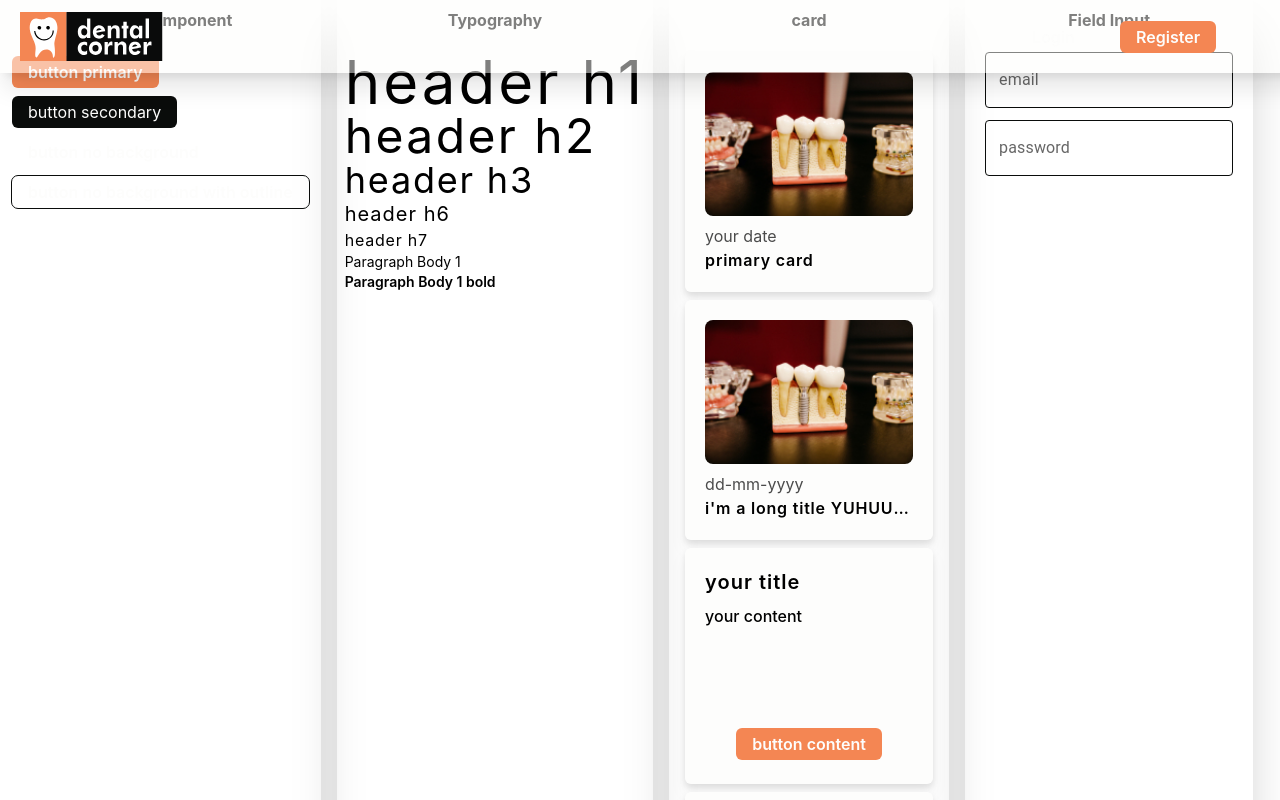
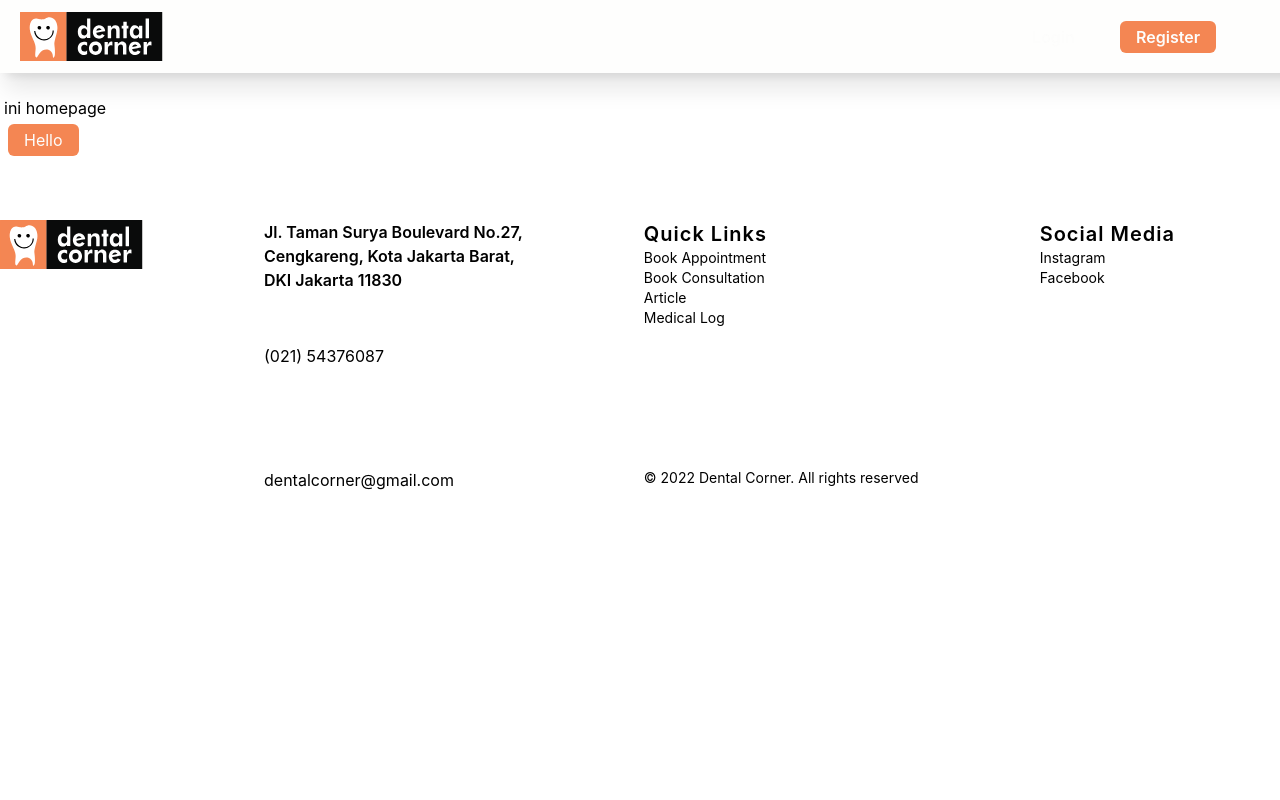
Before and after one commit to alirafli/dental-corner-v2, a React (Vite) app: page / in a window 1280 px wide. Shown: the top 800 px of the page. Built offline with nearby package versions, Linux system fonts and the light colour scheme.

Commit message:
ali [ADD] route path

```diff
--- a/src/App.jsx
+++ b/src/App.jsx
@@ -1,7 +1,7 @@
-import Component from "./test/Component"
+import RouterConfig from "./navigation/RouterConfig";
 
 function App() {
-  return <Component />;
+  return <RouterConfig />;
 }
 
 export default App;
--- a/src/components/Navbar/index.jsx
+++ b/src/components/Navbar/index.jsx
@@ -1,10 +1,12 @@
 import React from "react";
-import { Paragraph, Button } from "../";
+import { Outlet } from "react-router-dom";
+import { Paragraph, Button, Footer } from "../";
 import LOGO from "../../assets/img/logo.svg";
 
 const Navbar = () => {
   return (
-    <div className="fixed min-w-monitor bg-white/50 shadow-xl  z-10 px-5 py-3 top-0">
+    <div>
+      <div className="fixed min-w-monitor bg-white/50 shadow-xl  z-10 px-5 py-3 top-0">
       <div className="flex items-center justify-between w-screen">
         <img src={LOGO} alt="logo" />
         {/* <div className="flex mr-36 w-96 justify-between">
@@ -32,6 +34,9 @@ const Navbar = () => {
         </div>
       </div>
     </div>
+    <Outlet />
+    <Footer />
+    </div>
   );
 };
 
--- /dev/null
+++ b/src/navigation/Path.jsx
@@ -0,0 +1,7 @@
+export const HOME = "/";
+export const LOGIN = "/login";
+export const REGISTER = "/register";
+export const ARTICLE = "/article";
+export const BOOKING = "/booking";
+export const MEDICALLOG = "/medical-log";
+export const COMPONENTS = "/components";
--- /dev/null
+++ b/src/navigation/RouterConfig.jsx
@@ -0,0 +1,33 @@
+import React from "react";
+import { Routes, Route } from "react-router-dom";
+
+//path
+import { HOME, LOGIN, REGISTER, ARTICLE, BOOKING, MEDICALLOG, COMPONENTS } from "./Path";
+
+//pages
+import HomePage from "../pages/HomePage";
+import LoginPage from "../pages/LoginPage";
+import RegisterPage from "../pages/RegisterPage";
+import Navbar from "../components/Navbar";
+import Article from "../pages/Article";
+import MedicalLog from "../pages/MedicalLog";
+import Booking from "../pages/Booking";
+import Component from "../test/Component";
+
+const RouterConfig = () => {
+  return (
+    <Routes>
+      <Route exact path={LOGIN} element={<LoginPage />} />
+      <Route exact path={REGISTER} element={<RegisterPage />} />
+      <Route element={<Navbar />}>
+      <Route exact path={COMPONENTS} element={<Component />} />
+        <Route exact path={HOME} element={<HomePage />} />
+        <Route exact path={ARTICLE} element={<Article />} />
+        <Route exact path={MEDICALLOG} element={<MedicalLog />} />
+        <Route exact path={BOOKING} element={<Booking />} />
+      </Route>
+    </Routes>
+  );
+};
+
+export default RouterConfig;
--- a/src/pages/Article/index.jsx
+++ b/src/pages/Article/index.jsx
@@ -0,0 +1,9 @@
+import React from 'react'
+
+const Article = () => {
+  return (
+    <div className='mt-24 ml-1 mb-5'>ini artikel</div>
+  )
+}
+
+export default Article
--- a/src/pages/Booking/index.jsx
+++ b/src/pages/Booking/index.jsx
@@ -0,0 +1,9 @@
+import React from 'react'
+
+const Booking = () => {
+  return (
+    <div className='mt-24 ml-1 mb-5'>ini booking</div>
+  )
+}
+
+export default Booking
--- a/src/pages/Homepage/index.jsx
+++ b/src/pages/Homepage/index.jsx
@@ -0,0 +1,13 @@
+import React from "react";
+import { Button } from "../../components/";
+
+const HomePage = () => {
+      return (
+            <div className='mt-24 ml-1 mb-5'>
+                  <p>ini homepage</p>
+                  <Button noBgButton>Hello</Button>
+            </div>
+      );
+};
+
+export default HomePage;
--- a/src/pages/LoginPage/index.jsx
+++ b/src/pages/LoginPage/index.jsx
@@ -0,0 +1,9 @@
+import React from 'react'
+
+const LoginPage = () => {
+  return (
+    <div className=''>ini login page</div>
+  )
+}
+
+export default LoginPage
--- a/src/pages/MedicalLog/index.jsx
+++ b/src/pages/MedicalLog/index.jsx
@@ -0,0 +1,9 @@
+import React from 'react'
+
+const MedicalLog = () => {
+  return (
+    <div className='mt-24 ml-1 mb-5'>ini Medical Log</div>
+  )
+}
+
+export default MedicalLog
--- a/src/pages/RegisterPage/index.jsx
+++ b/src/pages/RegisterPage/index.jsx
@@ -0,0 +1,9 @@
+import React from 'react'
+
+const RegisterPage = () => {
+  return (
+    <div className=''>ini RegisterPage</div>
+  )
+}
+
+export default RegisterPage
--- a/src/test/Component.jsx
+++ b/src/test/Component.jsx
@@ -12,11 +12,8 @@ import {
 
 const Component = () => {
   return (
-    <>
-      <div>
-        <Navbar />
-      </div>
-      <div className="grid grid-rows-1 grid-flow-col gap-4 w-fit ">
+    <div className="mt-24 ml-1 mb-5">
+      <div className="grid grid-rows-1 grid-flow-col gap-4 w-full ">
         <div className="shadow-2xl flex flex-col p-2">
           <h1 className="font-bold mb-5 text-center">button component</h1>
           <Button bold>button primary</Button>
@@ -62,10 +59,7 @@ const Component = () => {
           </Input>
         </div>
       </div>
-      <div>
-        <Footer />
-      </div>
-    </>
+    </div>
   );
 };
 
```
Also changed, not shown: src/main.jsx (+9 -8 lines).
